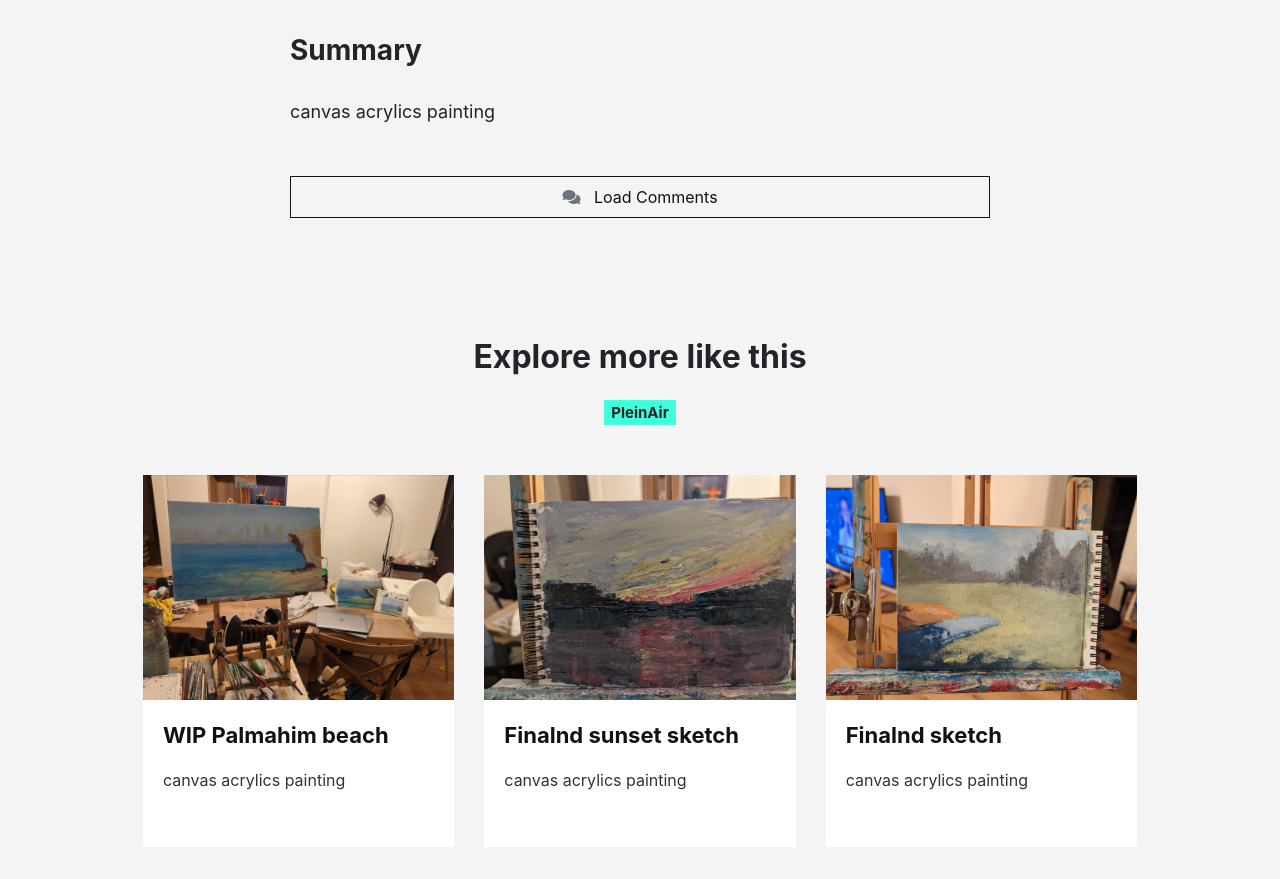
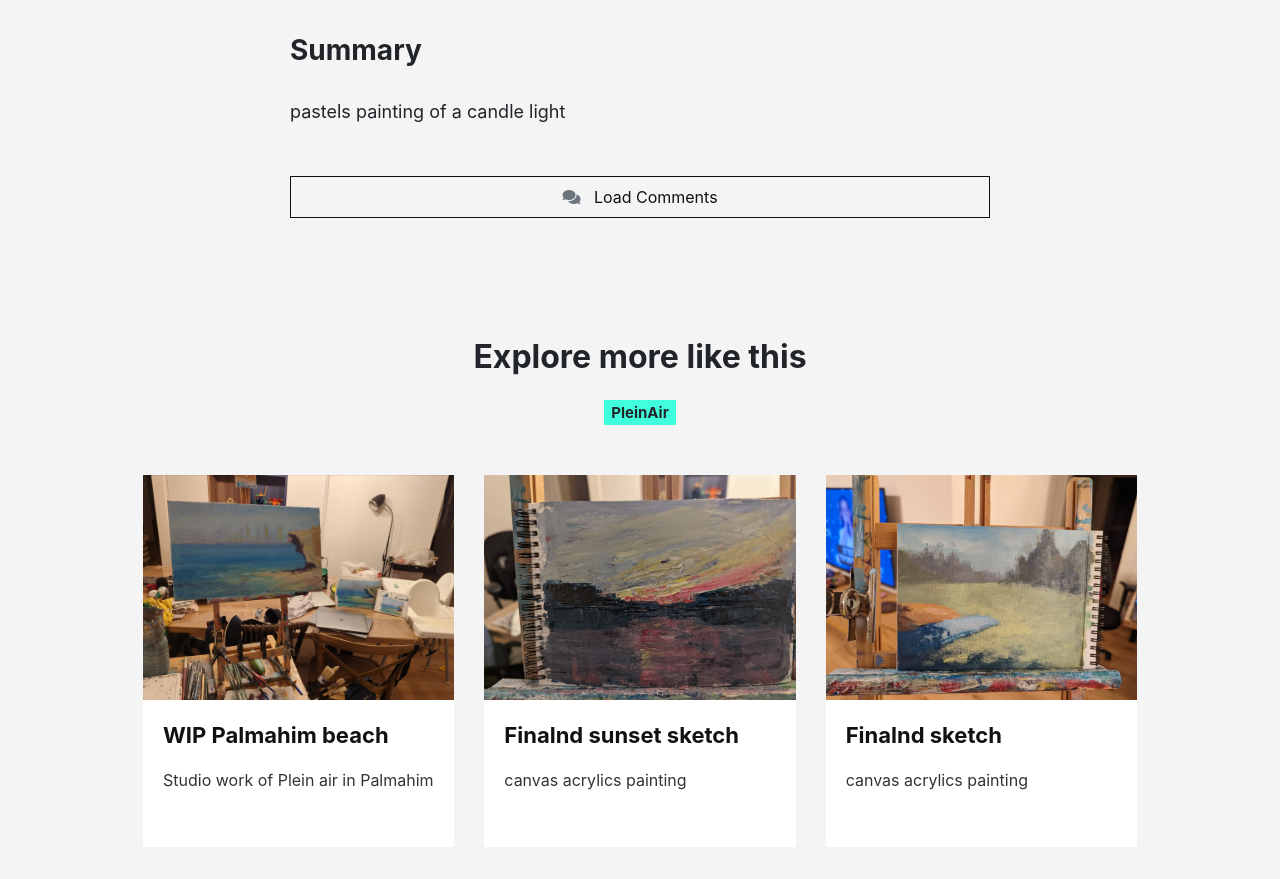
Before and after one commit to mzsrtgzr2/mosherothart, a Jekyll site: the page built from _posts/2023-09-04-candlelight.md, in a window 1280 px wide. Shown: the part 1005-1884 px from the top of the page. Built offline with Jekyll 4.4.1, drawn with Linux system fonts in a browser that asks for light colours; nearby versions of some CDN libraries; comment, search, counter and statistics services are not loaded.

```diff
--- a/_posts/2023-08-17-wippalmahimbeach.md
+++ b/_posts/2023-08-17-wippalmahimbeach.md
@@ -7,4 +7,4 @@ beforetoc: "Sketches + Big work"
 toc: true
 ---
 
-canvas acrylics painting
+Studio work of Plein air in Palmahim
--- a/_posts/2023-09-04-candlelight.md
+++ b/_posts/2023-09-04-candlelight.md
@@ -7,4 +7,4 @@ beforetoc: "With pastels"
 toc: true
 ---
 
-canvas acrylics painting
+pastels painting of a candle light
--- a/create_post.py
+++ b/create_post.py
@@ -14,7 +14,7 @@ def create_post(title, image_description, image_path):
     post_filename = f"{today}-{title.lower().replace(' ', '')}.md"
     post_path = os.path.join(POSTS_DIR, post_filename)
     with open(post_path, "w") as post_file:
-        post_file.write(f"---\nlayout: post\ntitle:  \"{title}\"\ncategories: [ PleinAir ]\nimage: {os.path.join(IMAGES_DIR, os.path.basename(image_path))}\nbeforetoc: \"{image_description}\"\ntoc: true\n---\n\ncanvas acrylics painting")
+        post_file.write(f"---\nlayout: post\ntitle:  \"{title}\"\ncategories: [ PleinAir ]\nimage: {os.path.join(IMAGES_DIR, os.path.basename(image_path))}\nbeforetoc: \"{image_description}\"\ntoc: true\n---\n\n{image_description}")
 
     # copy image to assets/images directory
     shutil.copy(image_path, os.path.join(IMAGES_DIR, os.path.basename(image_path)))
```
